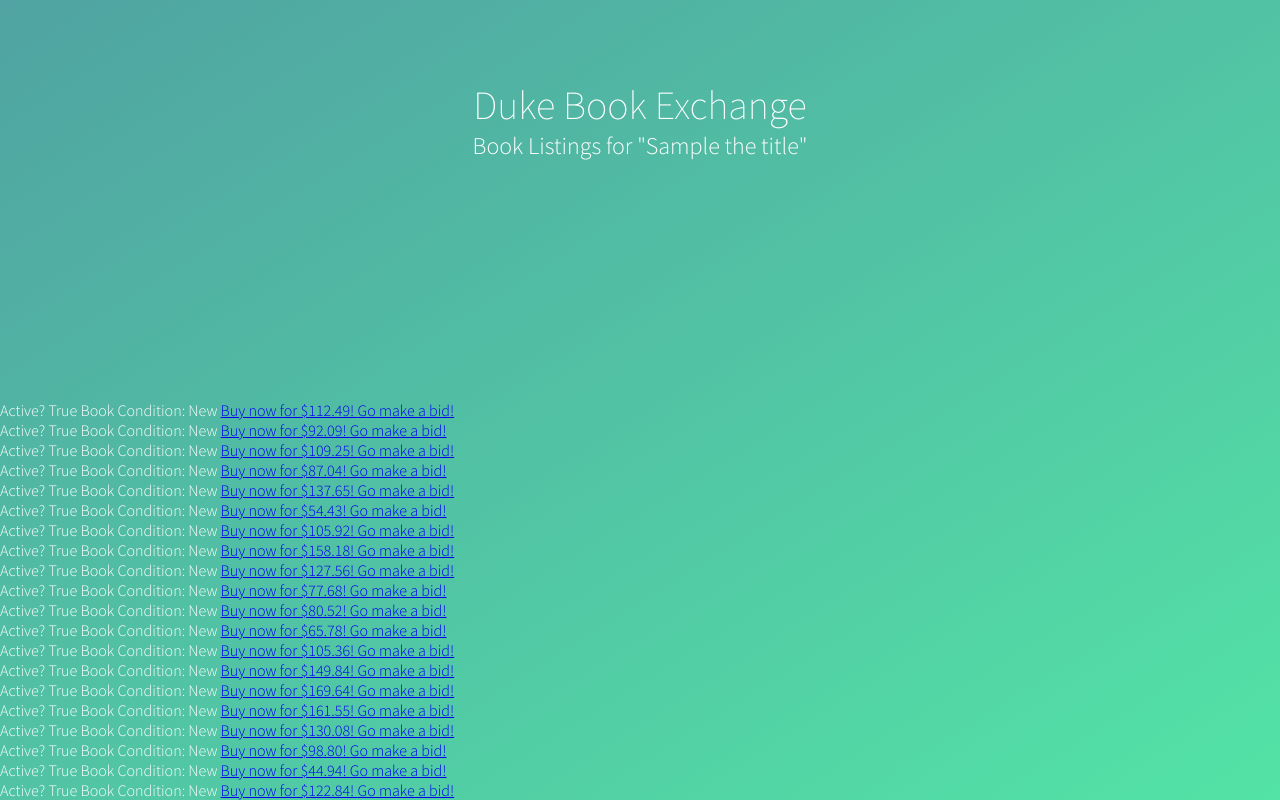
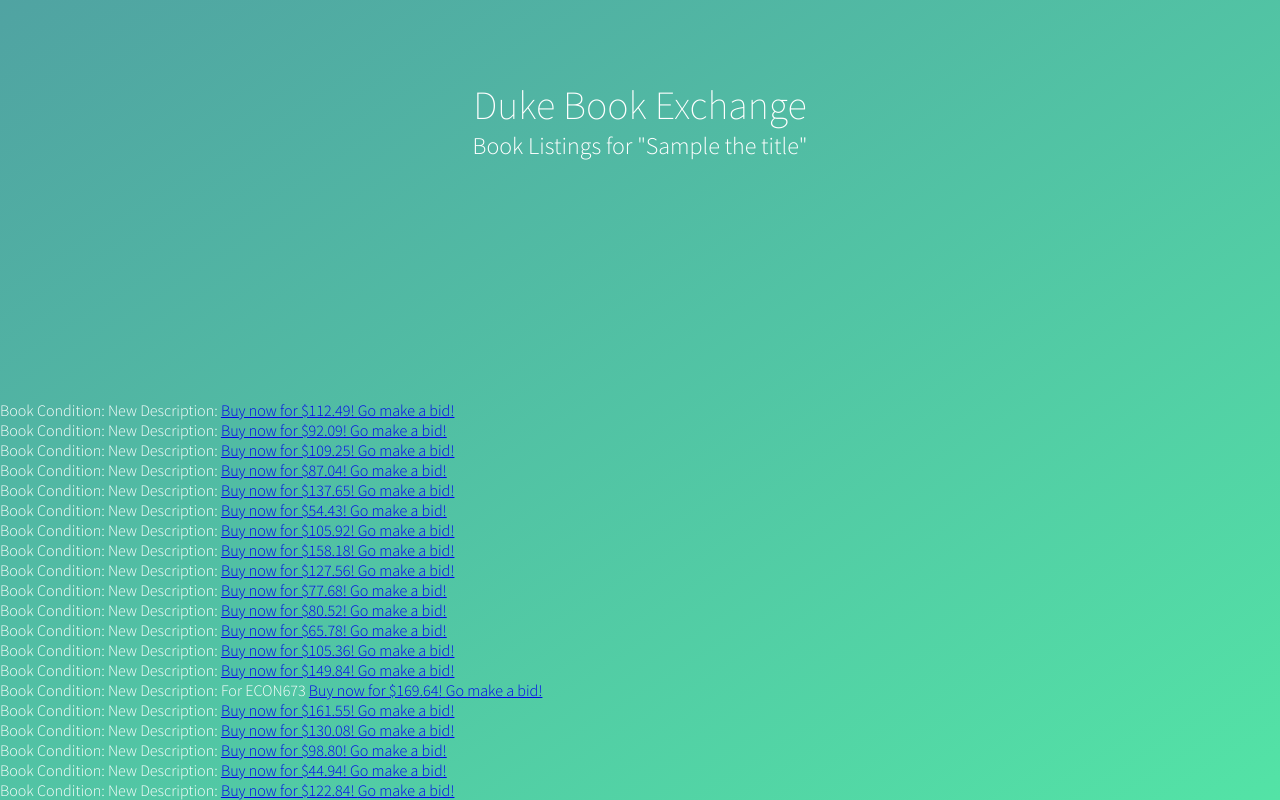
Before and after one commit to joshuart/316-Project, a Django app: template books/templates/books/listings-for-book.html in a window 1280 px wide. Run offline with Django 3.2, Linux system fonts and the light colour scheme; data comes from the database, SQL or seed files in the repository; tables that the repository leaves empty hold one stand-in row (values such as "Sample post"); the template is opened without the code that fills it: values that come from a table or form of the project are taken from there, most other values are stand-ins (such as "Sample title", 1, 10 or a date in 2020); some libraries are stand-ins or nearby versions.

Commit message:
Small html change. Listing now has description.

```diff
--- a/books/templates/books/listings-for-book.html
+++ b/books/templates/books/listings-for-book.html
@@ -7,7 +7,7 @@
 <ul>
 {% for listing in all_listings %}
 <!-- Render a table that is sorted by depart, course, professor, and title -->
-	<li> Active? {{listing.active}} Book Condition: {{listing.condition}}
+	<li> Book Condition: {{listing.condition}}	Description: {{listing.description}}
 		{% ifequal listing.is_buy_it_now  True %}
 			<a href="{% url 'books.views.buy_book' listing_id=listing.id %}"> Buy now for ${{listing.buy_it_now_price}}! </a>
 		{% endifequal %}
--- a/members.txt
+++ b/members.txt
@@ -1,4 +1,4 @@
-Daniel MacDonald - completed the all-books page and created the bidding pages
+Daniel MacDonald - completed the all-books page, listings pages, and created the bidding pages. Some other front-end work.
  Joshua Taylor -  Completed forms to register users and list books and created the book form page.
 Tianyi Wang - Created task manager program to notify buyers and sellers of changes regarding their listings.
 Xiaoxian Wu - Created sample data and managed the web database.
```
